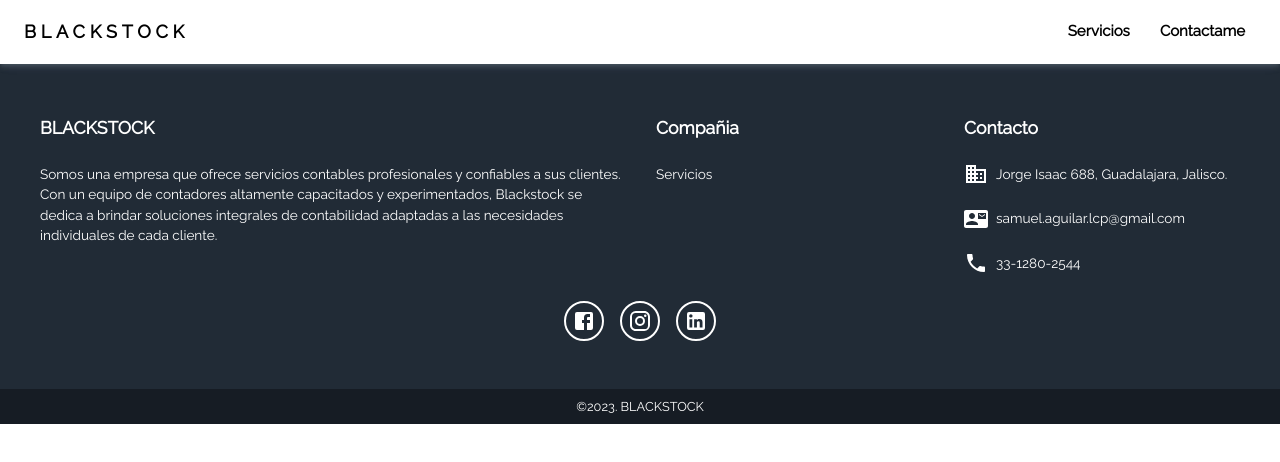
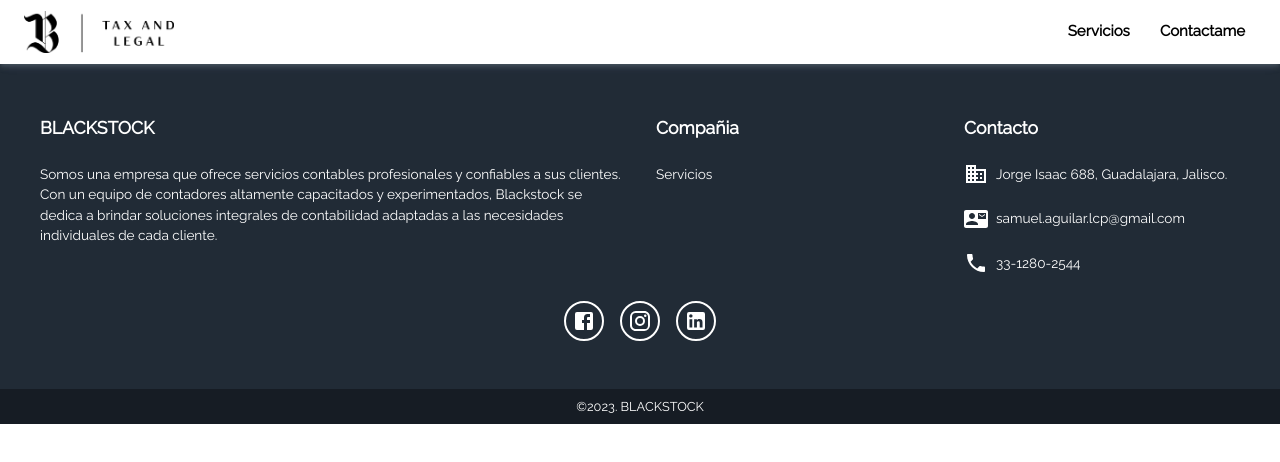
Before and after one commit to alanBovadilla97/samuel-aguilar, a React (Create React App) app: page /#/servicios in a window 1280 px wide. Shown: the top 462 px of the page. Built offline with nearby package versions, Linux system fonts and the light colour scheme.

Commit message:
SA-10 Change navbar and landing page Blackstock logos

```diff
--- a/src/components/Navbar.js
+++ b/src/components/Navbar.js
@@ -49,14 +49,7 @@
       <AppBarStyled position="sticky">
         <Container maxWidth="xl">
           <Toolbar disableGutters sx={{ justifyContent: 'space-between' }}>
-            <Title
-              variant="h6"
-              noWrap
-              component="a"
-              href="/"
-            >
-              BLACKSTOCK
-            </Title>
+            <Box component="img" src={process.env.PUBLIC_URL + '/static/logo-sec.png'}  alt="logo" sx={{ width: 150 }} />
             <Box sx={{ display: { xs: 'none', sm: 'flex' }, gap: 1 }}>
               <ButtonStyled onClick={handleClick}>
                 Servicios
--- a/src/components/intro/IntroImage.js
+++ b/src/components/intro/IntroImage.js
@@ -66,12 +66,13 @@
   return(
     <Container>
       <Title>
-        <Typography variant="h2" letterSpacing={8}>
+        {/* <Typography variant="h2" letterSpacing={8}>
           BLACKSTOCK
         </Typography>
         <Typography variant="h5" sx={{ lineHeight: 0 }}>
           Expertos en contabilidad
-        </Typography>
+        </Typography> */}
+        <Box component="img" src={process.env.PUBLIC_URL + '/static/logo-white.png'} alt="BLACKSTOCK" sx={{ width: 400 }} />
         <ButtonServices variant="outlined" color="inherit" onClick={handleOpenServices}>
           Servicios
         </ButtonServices>
```
Also changed, not shown: public/static/logo-sec.png (added), public/static/logo-white.png (added).
